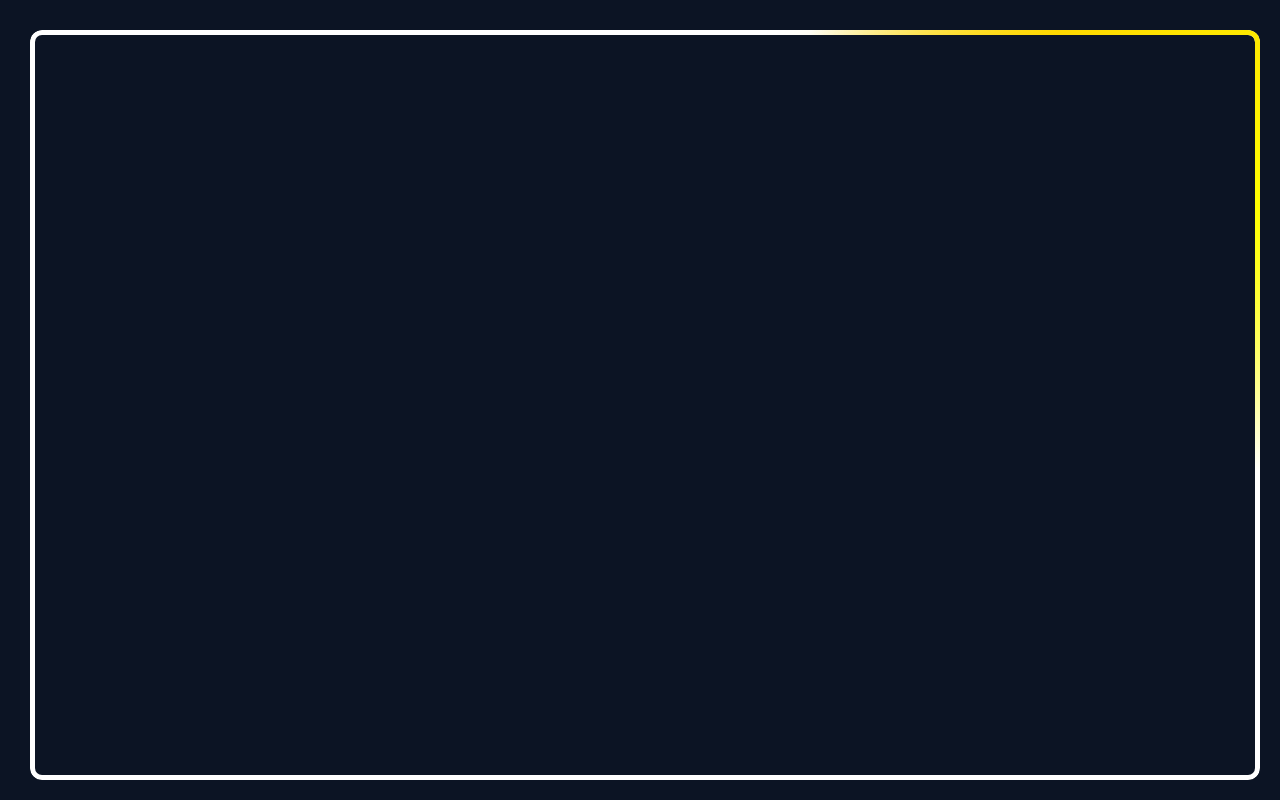
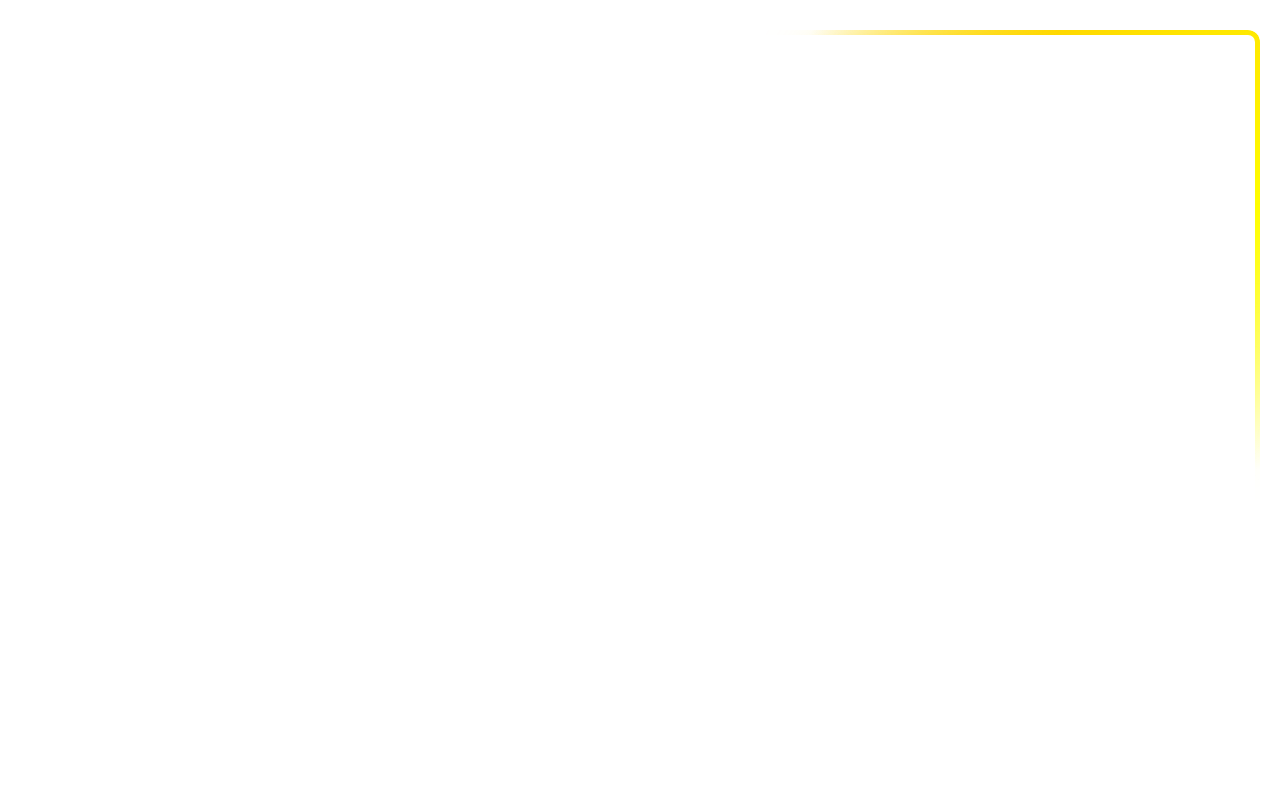
Before and after one commit to oeasen/facecam1, a plain HTML site: page index.html in a window 1280 px wide. Drawn offline with Linux system fonts and the light colour scheme.

Commit message:
Add files via upload

```diff
--- a/index.html
+++ b/index.html
@@ -42,9 +42,8 @@
             width: 100vw;
             height: 100vh;
             overflow: hidden;
-            /* CRITICAL: This makes the background transparent in OBS.
-               Here we use a dark blue to simulate the look from the image. */
-            background-color: #0c1424;
+            /* CRITICAL: This makes the background transparent in OBS. */
+            background-color: transparent;
         }
 
         /* The main container for all effects */
```
